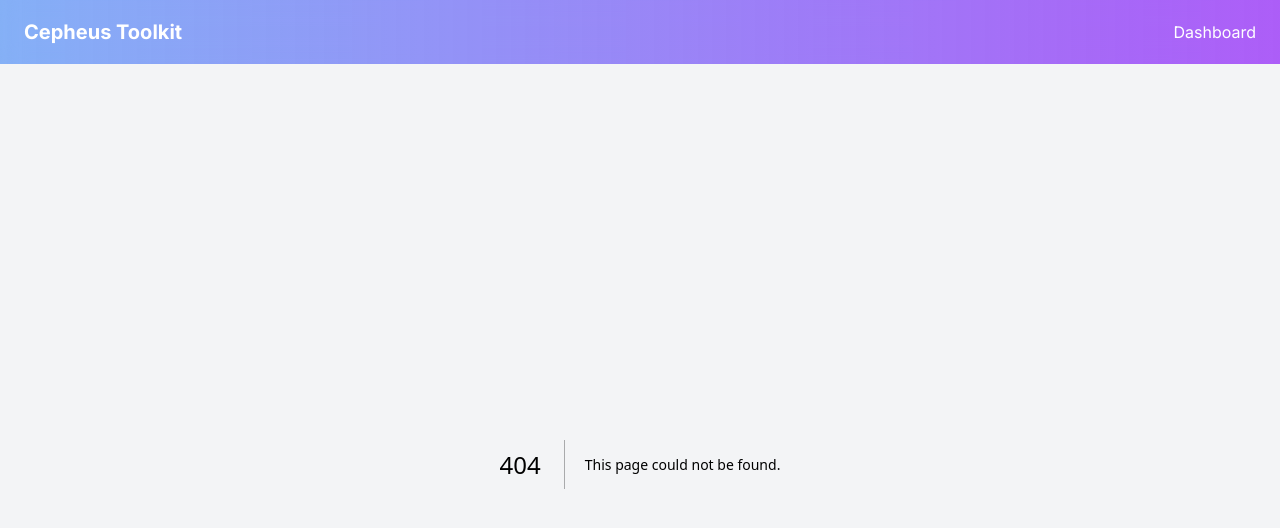
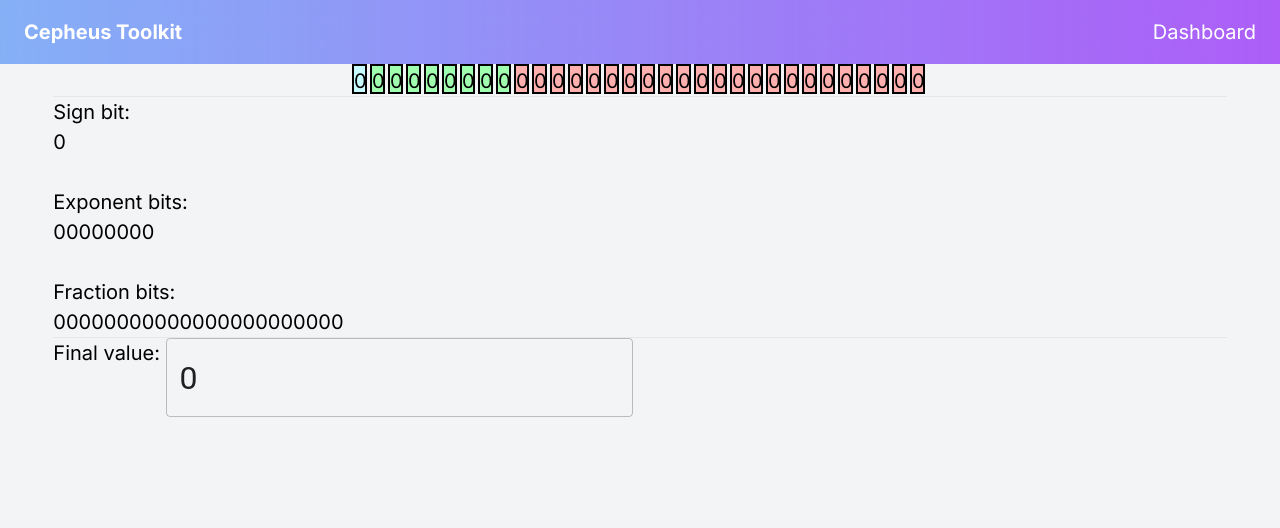
Before and after one commit to RealXuChe/CS385, a Next.js app: page /toolbox/ieee754 in a window 1280 px wide. Before the commit this address had no page. Shown: the top 528 px of the page. Built offline with nearby package versions, Linux system fonts and the light colour scheme.

Commit message:
Add IEEE754 floating-point number viewer.

```diff
--- /dev/null
+++ b/src/app/toolbox/ieee754/IEEE754.css
@@ -0,0 +1,46 @@
+body {
+  background-color: rgb(227, 227, 227);
+  font-size: 20px;
+  user-select: none;
+}
+
+#bit-container {
+  margin-left: auto;
+  margin-right: auto;
+  text-align: center;
+  width: 800px;
+}
+
+.box {
+  border: 2px solid black;
+  width: 15px;
+  height: 30px;
+  display: inline-block;
+  margin-right: 3px;
+  cursor: pointer;
+}
+
+.sign {
+  background-color: rgb(198, 252, 255);
+}
+
+.exponent {
+  background-color: rgb(160, 255, 174);
+}
+
+.fraction {
+  background-color: rgb(255, 176, 174);
+}
+
+.binValue-container .ans-container .binValue .ans {
+  display: inline-block;
+}
+
+#ans {
+  font-size: xx-large;
+}
+
+input {
+  background-color: transparent;
+  border: none;
+}
--- /dev/null
+++ b/src/app/toolbox/ieee754/metadata.ts
@@ -0,0 +1,8 @@
+import {ToolMeta} from "@/inlcude/tool_metadata";
+
+const fp_meta: ToolMeta = {
+    name: "Floating Point Number Viewer",
+    route: "/toolbox/ieee754"
+}
+
+export default fp_meta;
--- /dev/null
+++ b/src/app/toolbox/ieee754/page.tsx
@@ -0,0 +1,138 @@
+'use client';
+import React, { useEffect, MouseEvent, useRef, useState } from 'react';
+import { Button, List, ListItem, ListItemText, TextField } from '@mui/material';
+
+require("./IEEE754.css");
+
+export default function Home() {
+  const tot = 32;
+  const signLen = 1, expLen = 8, fracLen = 23;
+  const bias = (1 << (expLen - 1)) - 1;
+
+  const [signValue, setSignValue] = useState("0".repeat(signLen));
+  const [expValues, setExpValues] = useState("0".repeat(expLen));
+  const [fracValues, setFracValues] = useState("0".repeat(fracLen));
+  const [finalAns, setFinalAns] = useState("0");
+
+  const setNthBox = (nth: number, val: string) => {
+    const boxId = `bit-${nth}`;
+    const boxElement = document.getElementById(boxId);
+    boxElement!.innerText = val;
+  }
+
+
+
+  const getBoxRange = (l: number, r: number): string => {
+    let res = "";
+    for (let i = l; i <= r; ++i) res += document.getElementById(`bit-${i}`)!.innerText;
+    return res;
+  }
+  const updateThreeParts = () => {
+    let updatedSignValue: string = getBoxRange(0, signLen - 1);
+    let updatedExpValues: string = getBoxRange(signLen, signLen + expLen - 1);
+    let updatedFracValues: string = getBoxRange(signLen + expLen, signLen + expLen + fracLen - 1);
+    setSignValue(updatedSignValue);
+    setExpValues(updatedExpValues);
+    setFracValues(updatedFracValues);
+  }
+
+  const handleUserInput = (event: React.ChangeEvent<HTMLInputElement>) => {
+    let nowText = event.target.value;
+    if (nowText == "") nowText = "0";
+    let special = false;
+    if (nowText.length >= 1 && nowText.at(-1) === 'e' && !isNaN(Number(nowText + '0'))) special = true;
+    if (nowText.length >= 2 && nowText.at(-2) === 'e' && nowText.at(-1) == '-' && !isNaN(Number(nowText + '0'))) special = true;
+    if (!special && isNaN(Number(nowText))) return;
+
+    setFinalAns(nowText);
+
+    const buffer = new ArrayBuffer(4);
+    const float32Arr = new Float32Array(buffer);
+    const uint32Array = new Uint32Array(buffer);
+    float32Arr[0] = parseFloat(nowText);
+    const integerValue = uint32Array[0];
+    const integerBitsHex = integerValue.toString(16);
+    let integerBitsBin = integerValue.toString(2);
+    while (integerBitsBin.length < tot) integerBitsBin = "0" + integerBitsBin;
+    console.log(integerValue, integerBitsHex, integerBitsBin);
+
+    for (let i = 0; i < tot; ++i) setNthBox(i, integerBitsBin[i]);
+    updateThreeParts();
+  };
+
+  const flipAndUpdate = (event: MouseEvent<HTMLDivElement>) => {
+    event.currentTarget.innerText = String(1 ^ parseInt(event.currentTarget.innerText));
+
+
+    updateThreeParts();
+    // compute the fp_number and display the final ans
+    var str = getBoxRange(0, 31);
+    var data = [0, 0, 0, 0];
+    for (var i = 0; i < 4; ++i)
+      data[i] = parseInt(str.substring(8 * i, 8 * i + 8), 2);
+    var view = new DataView(new ArrayBuffer(4));
+    data.forEach(function (b, i) { view.setUint8(i, b); });
+    var ans = view.getFloat32(0);
+    setFinalAns(String(ans));
+  };
+
+
+  const signBox = Array.from({ length: signLen }, (_, index) => (
+    <div
+      key={index}
+      id={"bit-" + String(index)}
+      className="box sign"
+      onClick={flipAndUpdate}
+    >
+      0
+    </div>
+  ));
+  const expBoxes = Array.from({ length: expLen }, (_, index) => (
+    <div
+      key={index}
+      id={"bit-" + String(signLen + index)}
+      className="box exponent"
+      onClick={flipAndUpdate}
+    >
+      0
+    </div>
+  ));
+  const fracBoxes = Array.from({ length: fracLen }, (_, index) => (
+    <div
+      key={index}
+      id={"bit-" + String(signLen + expLen + index)}
+      className="box fraction"
+      onClick={flipAndUpdate}
+    >
+      0
+    </div>
+  ));
+
+  return (
+    <div className="justdiv">
+      <div id="bit-container">
+        {signBox}{expBoxes}{fracBoxes}
+      </div>
+
+      <hr />
+
+      <div id="binValue-container">
+        Sign bit:&nbsp;
+        <div id="signV" className="binValue">{signValue}</div>
+        <br />
+        Exponent bits:&nbsp;
+        <div id="expV" className="binValue">{expValues}</div>
+        <br />
+        Fraction bits:&nbsp;
+        <div id="fracV" className="binValue">{fracValues}</div>
+      </div>
+
+      <hr />
+
+      <div id="ans-container">
+        Final value:&nbsp;
+        <TextField type="text" id="ans" value={finalAns} onChange={handleUserInput} />
+      </div>
+    </div>
+  );
+}
--- a/src/app/toolbox/module.ts
+++ b/src/app/toolbox/module.ts
@@ -1,5 +1,6 @@
 import meta from "@/app/toolbox/cidr-calculator/metadata";
+import fp_meta from "@/app/toolbox/ieee754/metadata";
 
-const exported_tools = [meta];
+const exported_tools = [meta, fp_meta];
 
 export default exported_tools;
```
